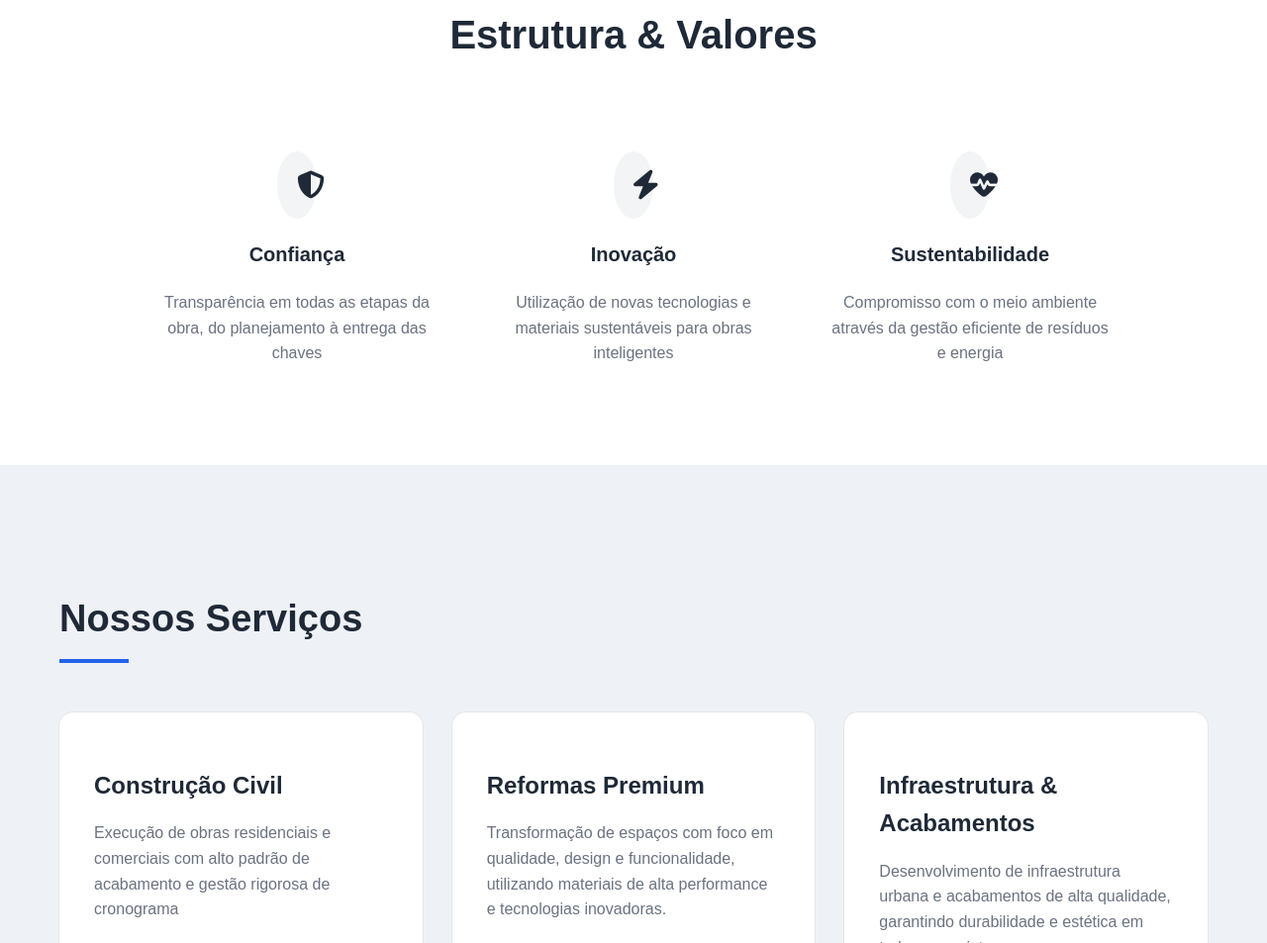
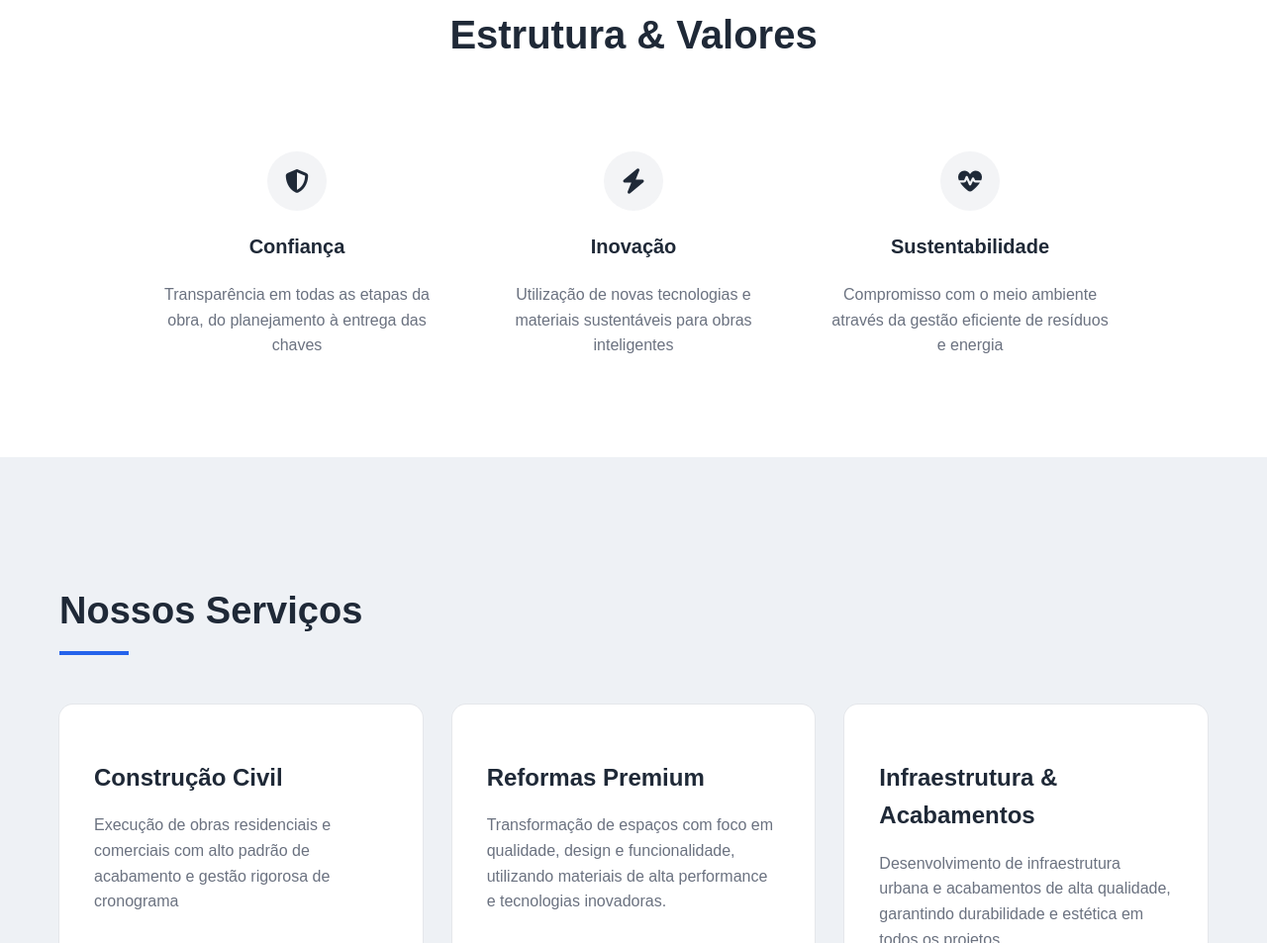
Before and after one commit to GustavoBoing/project-presentation, a plain HTML site: page index.html in a window 1280 px wide. Shown: the part 1222-2175 px from the top of the page at 99% size. Drawn offline with Linux system fonts and the light colour scheme.

Commit message:
V 1.0.2 - correção de bugs no arquivo style.css

```diff
--- a/css/style.css
+++ b/css/style.css
@@ -122,12 +122,19 @@ main {
     text-align: center;
 }
 
-.trust i, .innovation i, .sustentability i {
-    font-size: 28px;
+.trust i,
+.innovation i,
+.sustentability i {
+    width: 60px;
+    height: 60px;
+    display: flex;
+    align-items: center;
+    justify-content: center;
+    font-size: 24px;
     color: #1f2937;
     background: #f3f4f6;
-    padding: 20px;
     border-radius: 50%;
+    margin: 0 auto 20px;
 }
 
 .trust p:nth-child(2),
```
